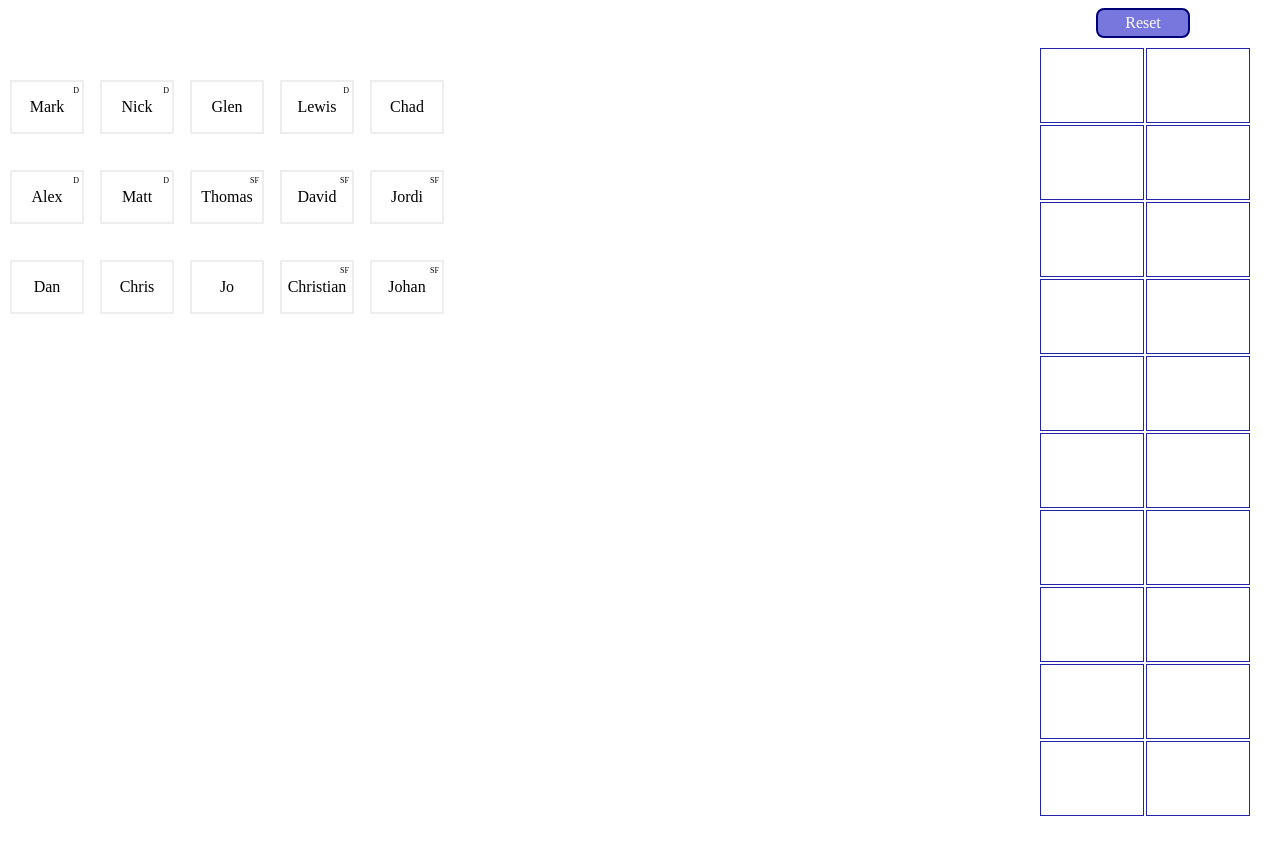
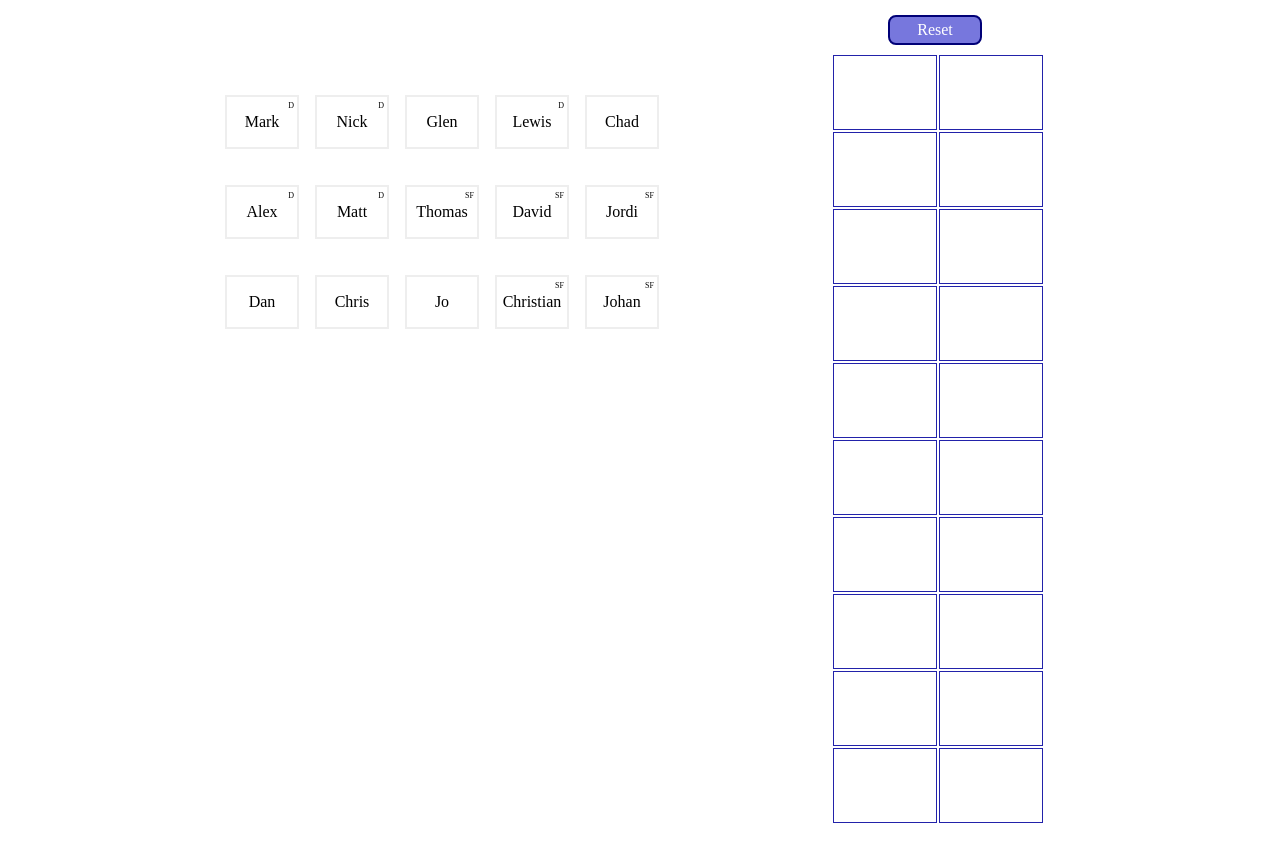
Before and after one commit to gleneivey/pairmatic, a website: page client/index.html in a window 1280 px wide. Shown: the top 862 px of the page. Before the commit the page ends 818 px from the top, so only its background shows below. Drawn offline with nearby package versions, Linux system fonts and the light colour scheme; no server answers.

Commit message:
[finishes #25148359] make layout fixed width

```diff
--- a/client/index.html
+++ b/client/index.html
@@ -29,5 +29,9 @@
     <script type="text/javascript" src="js/app.js"></script>
   </head>
   <body>
+    <div id="outer-wrapper">
+      <div id="content">
+      </div>
+    </div>
   </body>
 </html>
--- a/client/js/app.js
+++ b/client/js/app.js
@@ -50,7 +50,7 @@ function putThisIntoThat(person, target) {
   }
   pairingState[target] = person;
 
-  var td_position = $('#' + target).offset();
+  var td_position = $('#' + target).position();
   person = $('#' + person).get(0);
   person.style.top = td_position.top + 10;
   person.style.left = td_position.left + 15;
@@ -115,7 +115,7 @@ $(function() {
     html += name + '</div>';
   }
 
-  $('body').html(html);
+  $('#content').html(html);
   resetPersonPositions();
   $('.reset-button').click(function() {
     resetPersonPositions();
--- a/client/style/app.css
+++ b/client/style/app.css
@@ -16,9 +16,27 @@
  *  see <http://www.gnu.org/licenses/>.
  */
 
+body {
+  margin: 0;
+  padding: 0;
+}
+
+#outer-wrapper {
+  margin-left: auto;
+  margin-right: auto;
+  width: 850px;
+  height: 4000px;
+  padding-top: 15px;
+}
+
+#content {
+  position: absolute;
+  width: 850px;
+}
 
 .person {
   position: absolute;
+  cursor: pointer;
   width: 70px;
   height: 50px;
   background-color: white;
@@ -52,7 +70,7 @@ td {
   position: absolute;
   right: 0px;
 
-  margin-right: 90px;
+  margin-right: 83px;
   margin-bottom: 20px;
   text-align: center;
 
```
